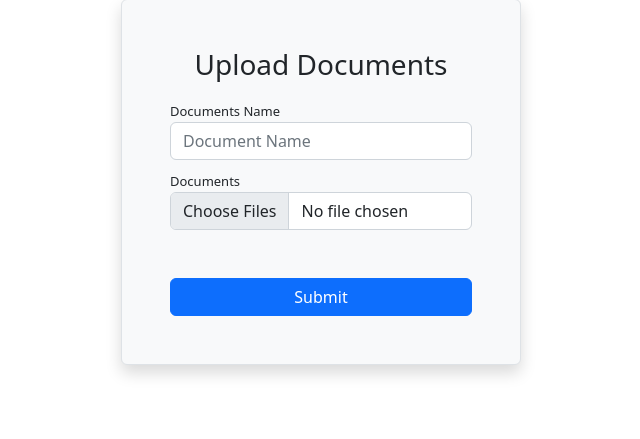
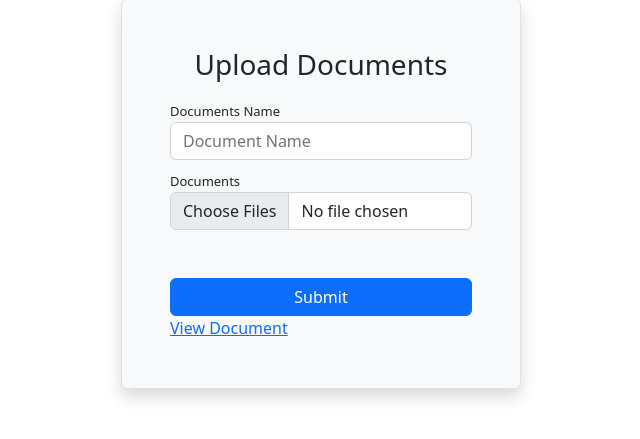
Before and after one commit to ATULJO2419/fileuploadwithminio, a Django app: page / in a window 1280 px wide. Shown: the part 49-488 px from the top of the page, without its empty margins (319-959 px from the left). Run offline with Django 4.2, Linux system fonts and the light colour scheme.

Commit message:
adding encryption to document

```diff
--- a/app/templates/index.html
+++ b/app/templates/index.html
@@ -49,6 +49,7 @@
         <div class="d-grid mt-5">
           <button class="btn btn-primary">Submit</button>
         </div>
+        <a href="{% url 'admin_view' document_id=1 %}">View Document</a>
       </form>
     </div>
   </body>
--- a/app/urls.py
+++ b/app/urls.py
@@ -2,5 +2,7 @@ from django.urls import path
 from .import views
 
 urlpatterns = [
-    path("", views.index, name="index")
+    path("", views.index, name="index"),
+        path('admin_view/<int:document_id>/', views.admin_view, name='admin_view'),
+
 ]
--- a/app/views.py
+++ b/app/views.py
@@ -1,14 +1,58 @@
-from django.shortcuts import render
+from django.shortcuts import render, get_object_or_404
+
 from .models import Document
 from django.contrib import messages
+
+# for encryption
+from django.contrib.auth.decorators import user_passes_test
+from cryptography.fernet import Fernet
+
+
+def encrypt_content(content):
+    key = Fernet.generate_key()
+    cipher_suite = Fernet(key)
+    encrypted_content = cipher_suite.encrypt(content)
+    return key,encrypted_content
+
+
+def decrypt_content(key,encrypted_content):
+    cipher_suite = Fernet(key)
+    decrypted_content=cipher_suite.decrypt(encrypted_content)
+    return decrypted_content
+
 
 def index(request):
     if request.method == "POST":
         name = request.POST.get("name")
         documents = request.FILES.getlist("documents")
-        documents_list = [ Document(name=name, document=document) for document in documents]
-        Document.objects.bulk_create(documents_list)
+        documents_list = []
+
+        for document in documents:
+            try:
+                with document.open('rb') as file:
+                    content = file.read()
+                    key, encrypted_content = encrypt_content(content)
+
+                doc = Document(name=name, document=document)
+                doc.key = key
+                doc.encrypted_content = encrypted_content
+                doc.save()
+                documents_list.append(doc)
+
+            except Exception as e:
+                # Handle any exceptions, log, or display an error message
+                print(f"Error processing file: {e}")
 
         messages.success(request, "Documents Uploaded")
 
     return render(request, "index.html")
+
+@user_passes_test(lambda u : u.is_staff )
+def admin_view(request, document_id):
+    document = get_object_or_404(Document,pk =document_id)
+
+    decrypted_content= decrypt_content(document.key, document.encrypted_content)
+
+    # pass the decrypted content to the template of admin_view
+
+    return render(request, "admin_view.html", {"decrypted_content": decrypted_content})
```
Also changed, not shown: app/templates/admin_view.html (added, +16 -0 lines), bulkFileUploader/middleware.py (added, +40 -0 lines), db.sqlite3, media/documents/aaaaaaa/pytho_video.txt (added), media/documents/lllll/pytho_video.txt (added).
